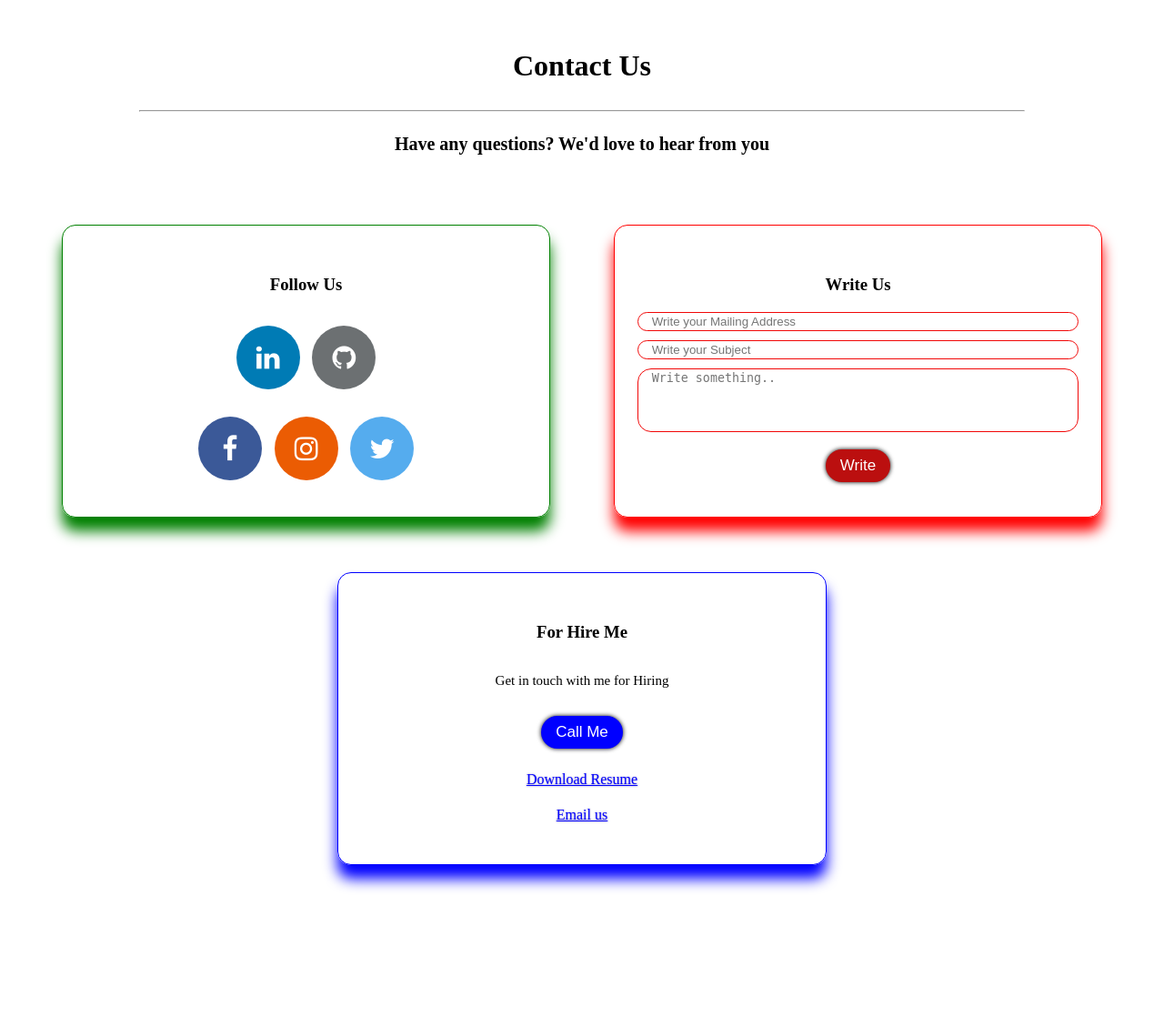
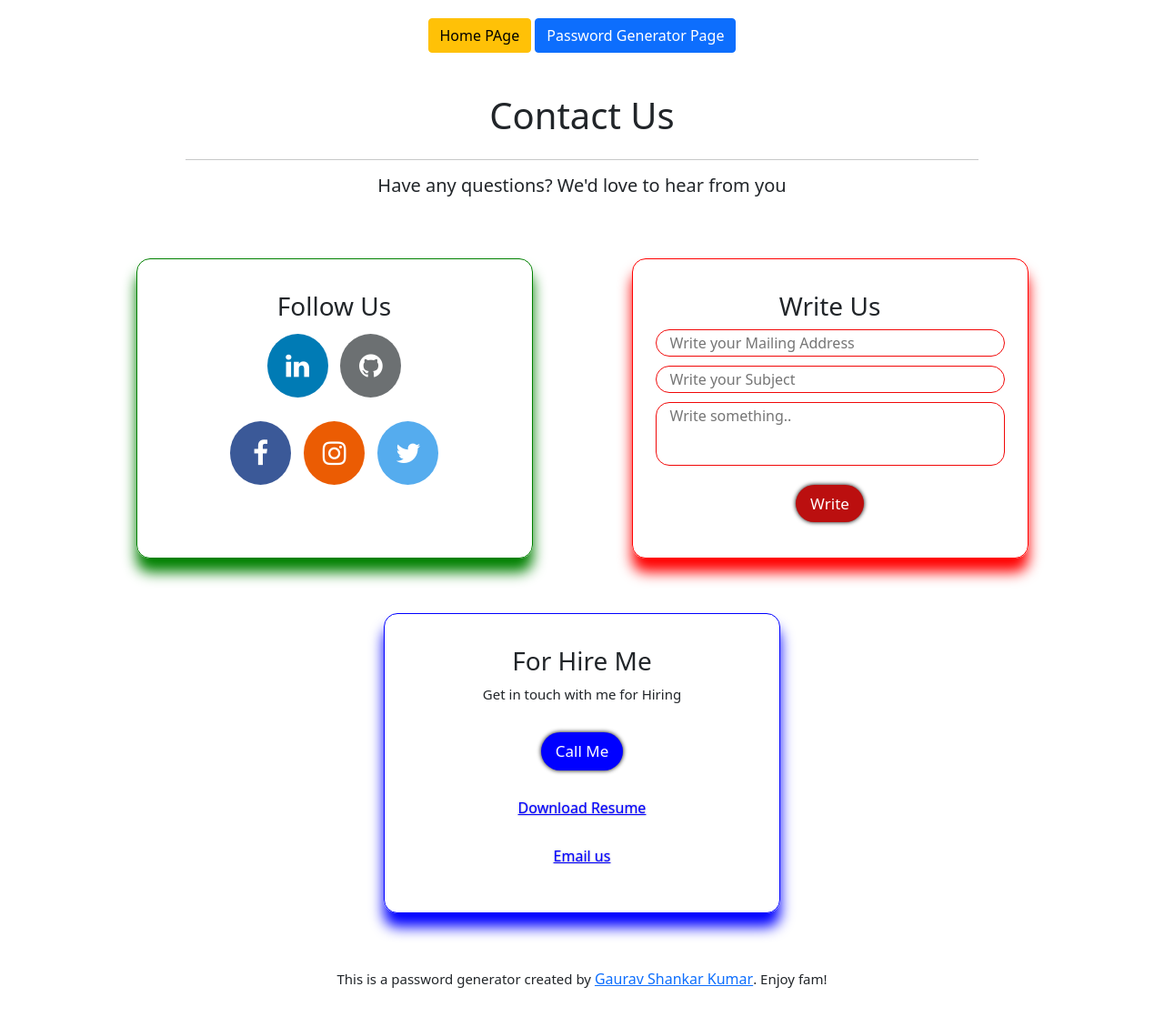
Before and after one commit to gauravshankarkumar/Django-Password_Generator, a Django app: page /about in a window 1280 px wide. Shown: the whole page at 91% size. Before the commit the page ends 978 px from the top, so only its background shows below. Run offline with Django 3.2, Linux system fonts and the light colour scheme.

Commit message:
final setup contact-us page

```diff
--- a/generator/templates/generator/contact.html
+++ b/generator/templates/generator/contact.html
@@ -8,6 +8,12 @@
     <link
       rel="stylesheet"
       href="https://cdnjs.cloudflare.com/ajax/libs/font-awesome/4.7.0/css/font-awesome.min.css"
+    />
+    <link
+      href="https://cdn.jsdelivr.net/npm/bootstrap@5.1.3/dist/css/bootstrap.min.css"
+      rel="stylesheet"
+      integrity="sha384-1BmE4kWBq78iYhFldvKuhfTAU6auU8tT94WrHftjDbrCEXSU1oBoqyl2QvZ6jIW3"
+      crossorigin="anonymous"
     />
   </head>
   <style>
@@ -36,6 +42,7 @@
       flex-direction: column;
       align-items: center;
       width: 40%;
+      min-height: 330px;
       margin: 30px auto;
       padding: 35px 25px;
       border-radius: 15px;
@@ -89,11 +96,12 @@
     .link {
       margin: auto;
     }
+
     .fa {
       padding: 20px;
-      margin: 0 5px;
+      margin: 5px;
       font-size: 30px;
-      width: 30px;
+      width: 67px;
       text-align: center;
       text-decoration: none;
       border-radius: 50%;
@@ -122,11 +130,11 @@
       font-size: 15px;
     }
     button {
-      padding: 8px 16px;
+      padding: 8px 16px !important;
       font-size: 17px;
       border-radius: 25px;
       border: none;
-      margin: 15px auto;
+      margin: 15px auto !important;
       cursor: pointer;
       color: rgb(255, 255, 255);
     }
@@ -150,6 +158,12 @@
     }
   </style>
   <body>
+    <div style="text-align: center; margin: 20px">
+      <a href="{% url 'home' %}" class="btn btn-warning">Home PAge</a>
+      <a href="{% url 'password' %}" class="btn btn-primary"
+        >Password Generator Page</a
+      >
+    </div>
     <footer>
       <div class="container">
         <h1>Contact Us</h1>
@@ -158,15 +172,37 @@
         <div class="contact-items">
           <div class="customer-care">
             <h3>Follow Us</h3>
-            <p>
-              <a href="#" class="fa fa-linkedin"></a>
-              <a href="#" class="fa fa-github"></a>
-            </p>
-            <p>
-              <a href="#" class="fa fa-facebook"></a>
-              <a href="#" class="fa fa-instagram"></a>
-              <a href="#" class="fa fa-twitter"></a>
-            </p>
+            <div>
+              <p>
+                <a
+                  target="_blank"
+                  href="https://www.linkedin.com/in/gauravshankarkumar/"
+                  class="fa fa-linkedin"
+                ></a>
+                <a
+                  target="_blank"
+                  href="https://github.com/gauravshankarkumar"
+                  class="fa fa-github"
+                ></a>
+              </p>
+              <p>
+                <a
+                  target="_blank"
+                  href="https://www.facebook.com/gauravshankarkumar/"
+                  class="fa fa-facebook"
+                ></a>
+                <a
+                  target="_blank"
+                  href="https://www.instagram.com/gauravshankarkumar/"
+                  class="fa fa-instagram"
+                ></a>
+                <a
+                  target="_blank"
+                  href="https://twitter.com/gauravshankarkr"
+                  class="fa fa-twitter"
+                ></a>
+              </p>
+            </div>
           </div>
           <div class="write-us">
             <h3>Write Us</h3>
@@ -208,12 +244,23 @@
             <a href="tel:+91-9421652506" cm_dontconvertlink
               ><button id="hire">Call Me</button></a
             >
-            <a class="link" href="#">Download Resume</a>
+            <a
+              class="link"
+              target="_blank"
+              href="https://drive.google.com/file/d/1zD47wQAYFLg5swhtG3G5OnYljPIWCXkx/view?usp=sharing"
+              >Download Resume</a
+            >
             <a class="link" href="mailto:gauravshankarkumar@gmail.com"
               >Email us</a
             >
           </div>
         </div>
+        <p>
+          This is a password generator created by
+          <a href="https://github.com/gauravshankarkumar" target="_blank"
+            >Gaurav Shankar Kumar</a
+          >. Enjoy fam!
+        </p>
       </div>
     </footer>
   </body>
```
Also changed, not shown: db.sqlite3.
